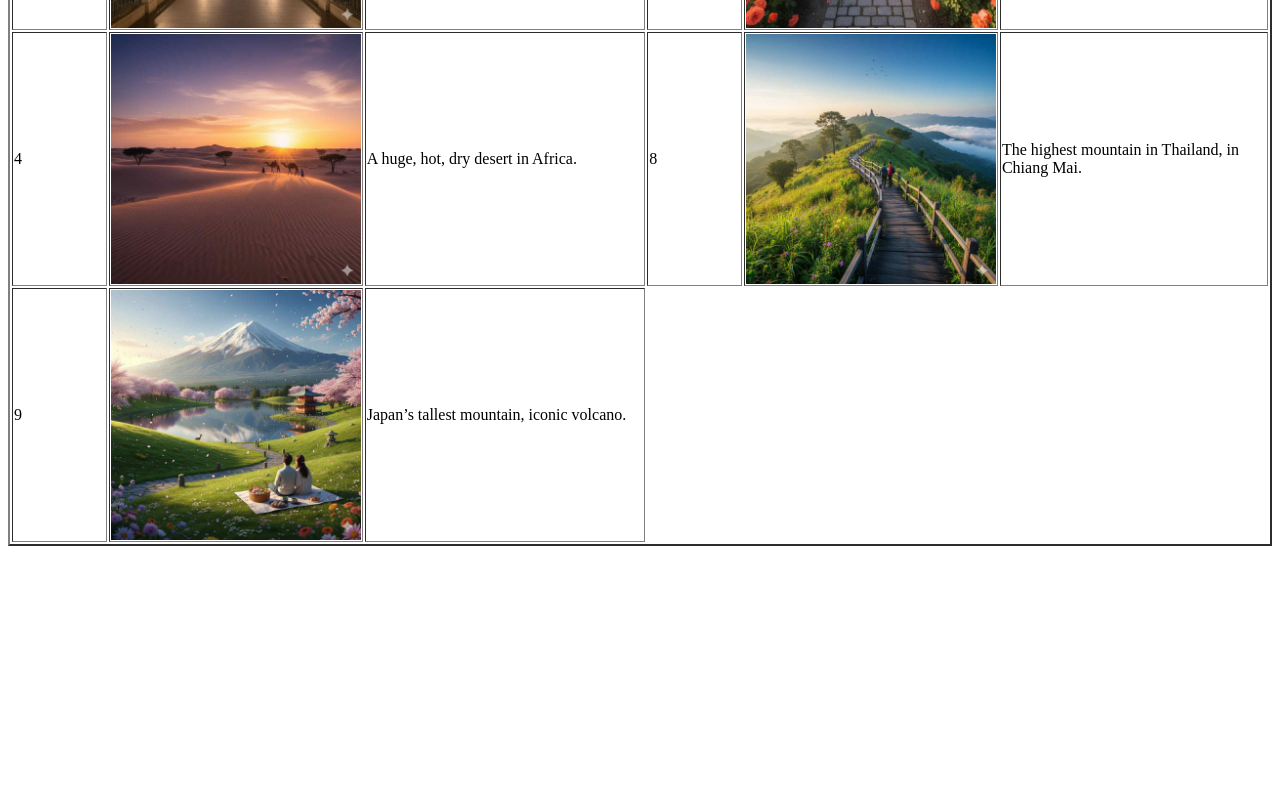
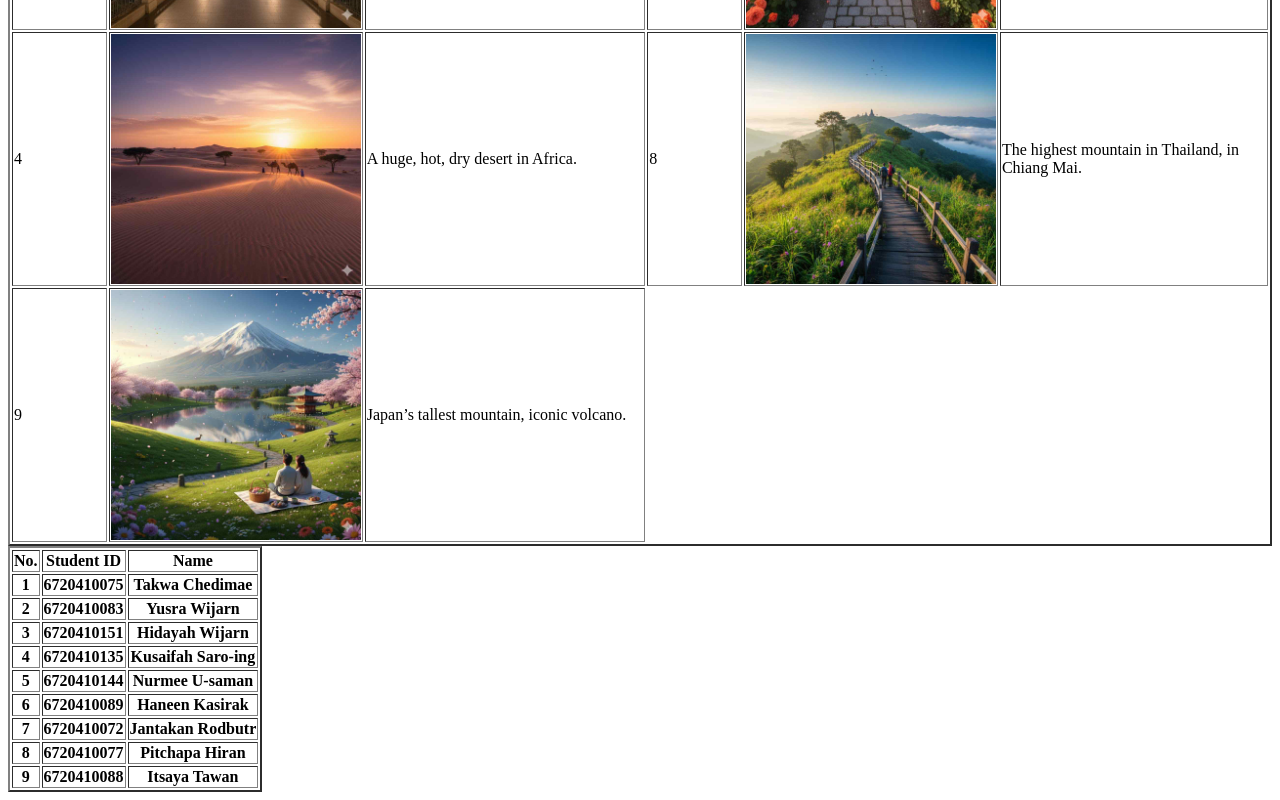
Before and after one commit to takwaa11/My-nature, a plain HTML site: page index.html in a window 1280 px wide. Shown: the part 790-1590 px from the top of the page. Before the commit the page ends 1344 px from the top, so only its background shows below. Drawn offline with Linux system fonts and the light colour scheme.

Commit message:
Update index.html

```diff
--- a/index.html
+++ b/index.html
@@ -43,3 +43,56 @@
     <td>9</td>
     <td><img src="mountain1.jpg" width="250" helght="139" alt="Mos1 picture"> </td>
     <td>Japan’s tallest mountain, iconic volcano.</td>
+
+  <table border="2">
+  <tr>
+    <th>No.</th>
+        <th>Student ID</th>
+        <th>Name</th>
+</tr>
+<tr>
+    <th>1</th>
+    <th>6720410075</th>
+    <th>Takwa Chedimae</th>
+    </tr>
+<tr>
+    <th>2</th>
+    <th>6720410083</th>
+    <th>Yusra Wijarn</th>
+    </tr>
+<tr>
+    <th>3</th>
+    <th>6720410151</th>
+    <th>Hidayah Wijarn</th>
+    </tr>
+<tr>
+    <th>4</th>
+    <th>6720410135</th>
+    <th>Kusaifah Saro-ing</th>
+    </tr>
+<tr>
+    <th>5</th>
+    <th>6720410144</th>
+    <th>Nurmee U-saman</th>
+    </tr>
+<tr>
+    <th>6</th>
+    <th>6720410089</th>
+    <th>Haneen Kasirak</th>
+    </tr>
+  <tr>
+    <th>7</th>
+    <th>6720410072</th>
+    <th>Jantakan Rodbutr</th>
+    </tr>
+  <tr>
+    <th>8</th>
+    <th>6720410077</th>
+    <th>Pitchapa Hiran</th>
+    </tr>
+  <tr>
+    <th>9</th>
+    <th>6720410088</th>
+    <th>Itsaya Tawan</th>
+    </tr>
+</table>
```
